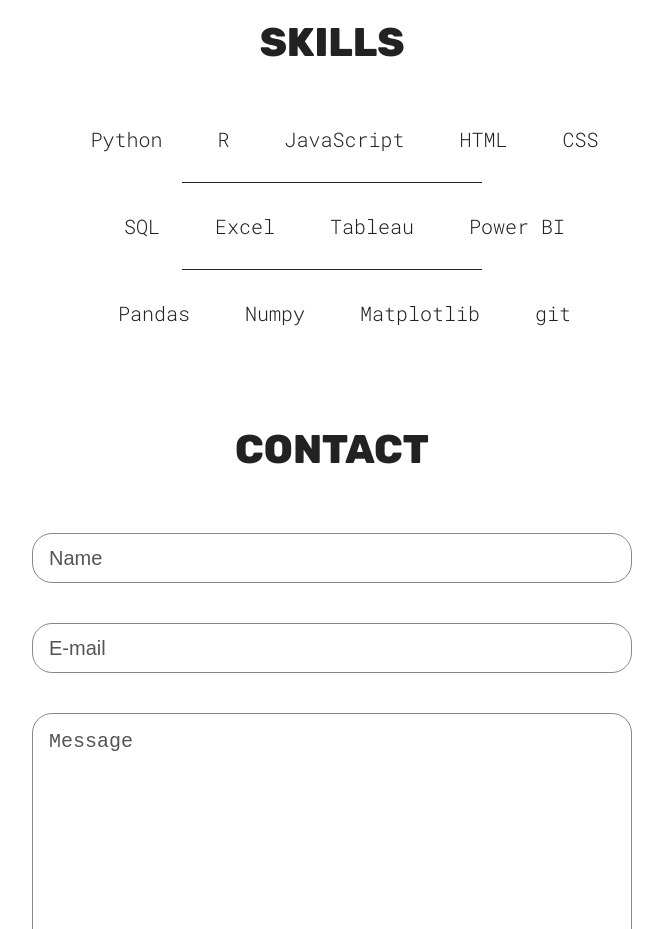
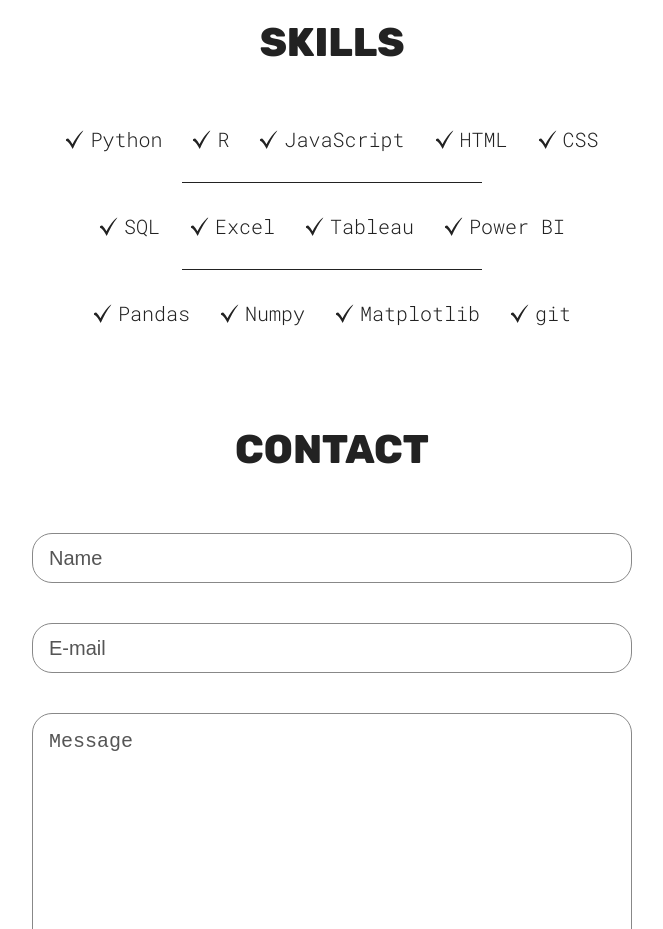
Before and after one commit to aben-dhi/Portfolio, a React (Vite) app: page / in a window 1280 px wide. Shown: the part 1400-2329 px from the top of the page, without its empty margins (308-971 px from the left). Built offline with nearby package versions, Linux system fonts and the light colour scheme.

Commit message:
themes toggle fixes

```diff
--- a/src/sections/Skills/Skills.jsx
+++ b/src/sections/Skills/Skills.jsx
@@ -1,8 +1,12 @@
 import styles from './SkillsStyles.module.css'
-import checkMarkIcon from '../../assets/checkmark-dark.svg'
+import checkMarkDark from '../../assets/checkmark-dark.svg'
+import checkMarkLight from '../../assets/checkmark-light.svg'
 import SkillList from '../../common/SkillList';
+import { useTheme } from '../../common/ThemeContext.jsx';
 
 function Skills() {
+	const {theme, toggleTheme} = useTheme();
+		const checkMarkIcon = theme === 'light' ? checkMarkLight : checkMarkDark;
   return(
   <section id="skills" className={styles.container} >
 	<h1 className="sectionTitle">Skills</h1>
```
